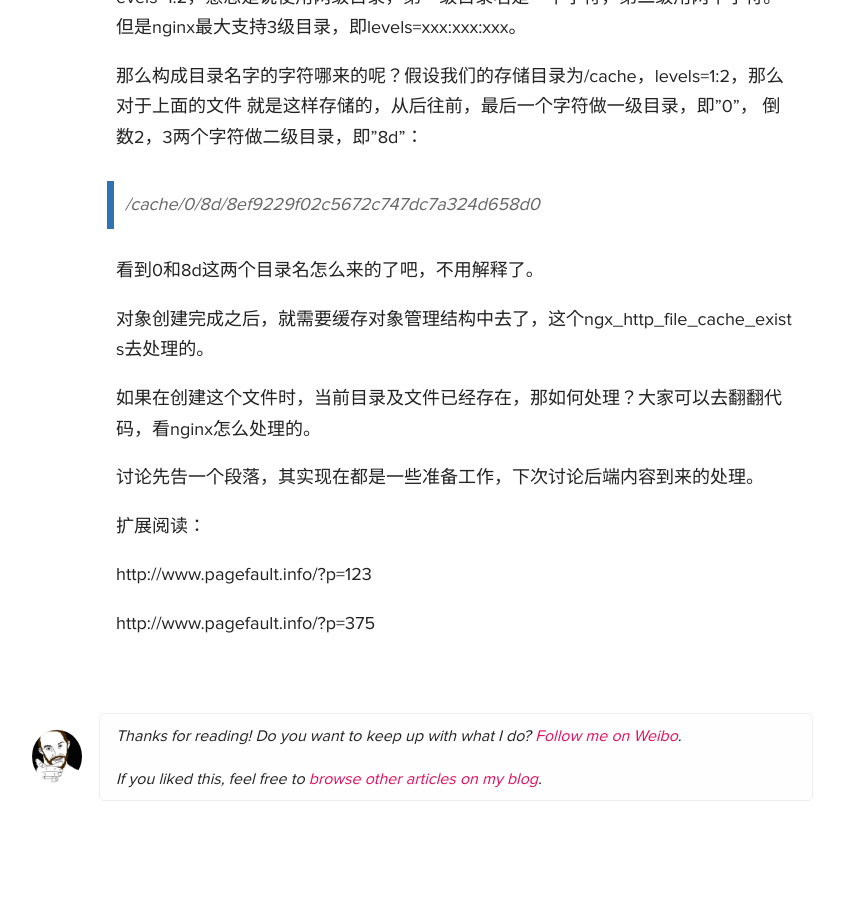
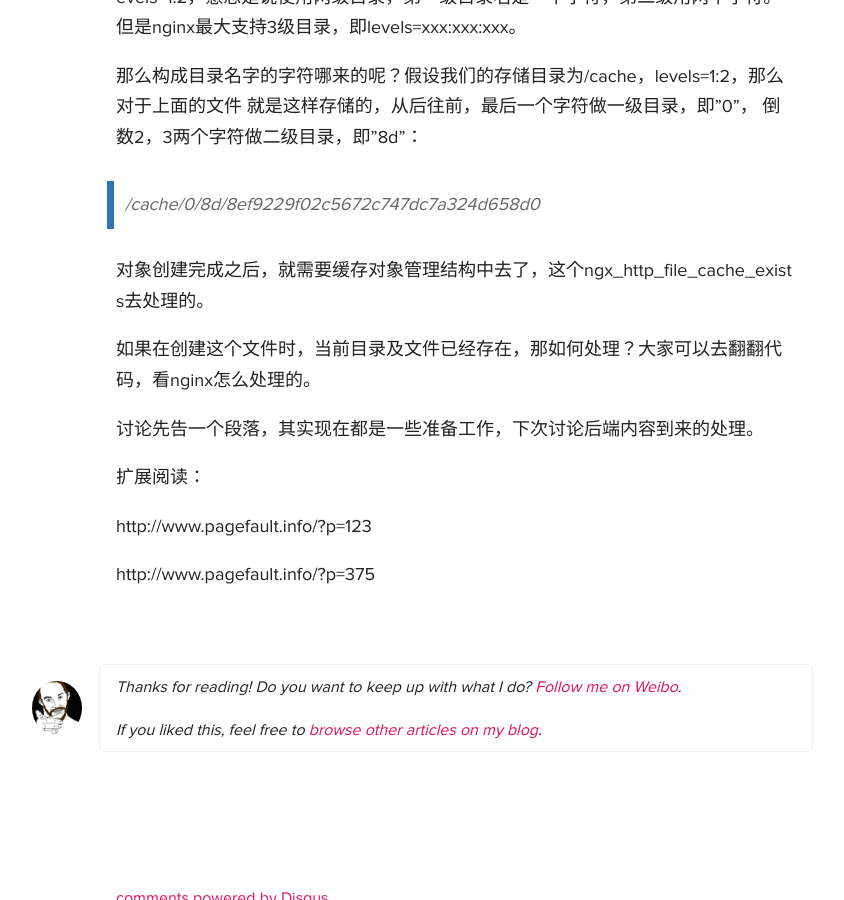
Before and after one commit to flashbuckets/dmeearm.github.io, a Jekyll site: the page built from _posts/2014-11-23-cacheserver1.md, in a window 1280 px wide and 900 px high, scrolled down 2469 px. Shown: the whole window, without its empty margins (184-1028 px from the left). Built offline with Jekyll 4.4.1, drawn with Linux system fonts in a browser that asks for light colours; Markdown is read by kramdown in place of the engine named in the settings; comment, search, counter and statistics services are not loaded.

Commit message:
new post article

```diff
--- a/_posts/2014-11-23-cacheserver1.md
+++ b/_posts/2014-11-23-cacheserver1.md
@@ -39,8 +39,6 @@
 
 >/cache/0/8d/8ef9229f02c5672c747dc7a324d658d0
 
-看到0和8d这两个目录名怎么来的了吧，不用解释了。
-
 对象创建完成之后，就需要缓存对象管理结构中去了，这个ngx_http_file_cache_exists去处理的。
 
 如果在创建这个文件时，当前目录及文件已经存在，那如何处理？大家可以去翻翻代码，看nginx怎么处理的。
```
Also changed, not shown: 2 other files.
